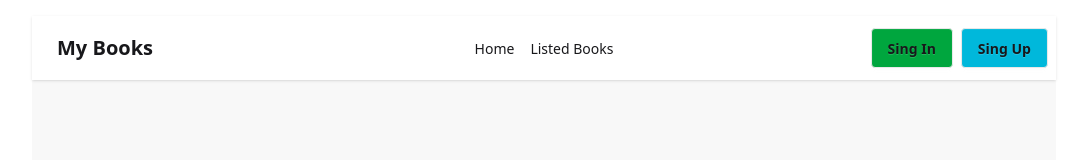
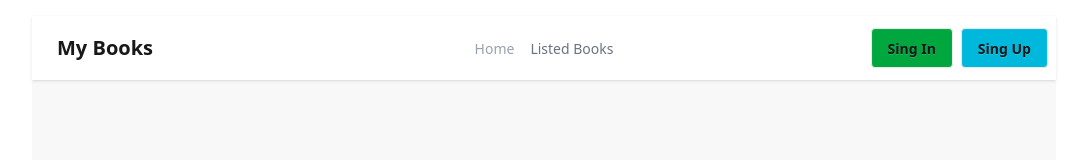
Before and after one commit to Sazedur11/my-book-list, a React (Vite) app: page /book/1 in a window 1280 px wide. Shown: the top 160 px of the page, without its empty margins (96-1183 px from the left). Built offline with nearby package versions, Linux system fonts and the light colour scheme.

Commit message:
react router active link

```diff
--- a/src/components/BookDetail/BookDetail.jsx
+++ b/src/components/BookDetail/BookDetail.jsx
@@ -24,7 +24,7 @@ const BookDetail = () => {
   return (
     <div className="hero bg-base-200 min-h-screen">
       <div className="hero-content flex-col lg:flex-row-reverse">
-        <div className="text-center lg:text-left">
+        <div className="text-center lg:text-left ml-8">
           <h1 className="text-5xl font-bold">{bookName}</h1>
           <p className="font-semibold mt-2">By: {author}</p>
           <div className="divider my-2"></div>
--- a/src/components/ListedBooks/ListedBooks.jsx
+++ b/src/components/ListedBooks/ListedBooks.jsx
@@ -3,7 +3,7 @@
 const ListedBooks = () => {
     return (
         <div>
-            <h2 className="text-2xl font-bold text-green-600 text-center">Listed books</h2>
+            <h2 className="text-2xl font-bold my-20 text-purple-600 text-center">Listed books</h2>
         </div>
     );
 };
--- a/src/components/Navbar/Navbar.jsx
+++ b/src/components/Navbar/Navbar.jsx
@@ -1,10 +1,26 @@
-import { Link } from "react-router-dom";
+import { Link, NavLink } from "react-router-dom";
 
 const Navbar = () => {
   const links = (
     <>
-      <Link to={"/"}>Home</Link>
-      <Link to={"/listedbooks"}>Listed Books</Link>
+      <NavLink
+        to="/"
+        className={({ isActive }) =>
+          isActive
+            ? "text-green-500 border-b-1 border-green-500"
+            : "text-gray-400"
+        }
+      >
+        Home
+      </NavLink>
+      <NavLink
+      to={"/listedbooks"}
+      className={({isActive})=>
+        isActive ? "text-green-500 border-b-1 border-green-500" : "text-gray-500"
+      }
+      >
+        Listed Books
+      </NavLink>
     </>
   );
 
@@ -34,15 +50,13 @@ const Navbar = () => {
               tabIndex={0}
               className="menu menu-sm dropdown-content bg-base-100 rounded-box z-1 mt-3 w-52 p-2 shadow"
             >
-                {links}
+              {links}
             </ul>
           </div>
           <a className="btn btn-ghost text-xl">My Books</a>
         </div>
         <div className="navbar-center hidden lg:flex">
-          <ul className="menu menu-horizontal px-1 gap-4">
-            {links}
-          </ul>
+          <ul className="menu menu-horizontal px-1 gap-4">{links}</ul>
         </div>
         <div className="navbar-end gap-2">
           <Link className="btn bg-green-600" to={"/"}>
```
